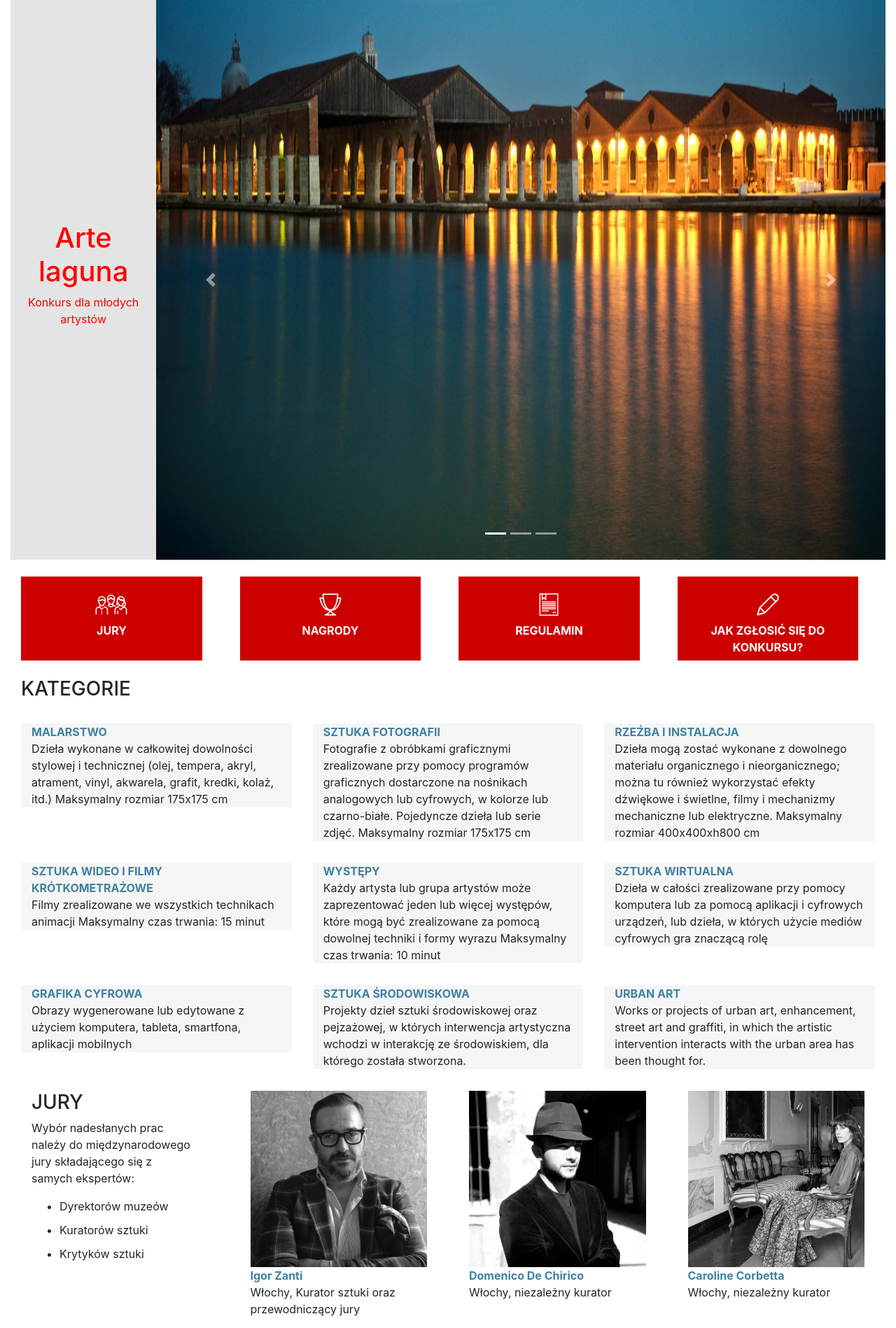
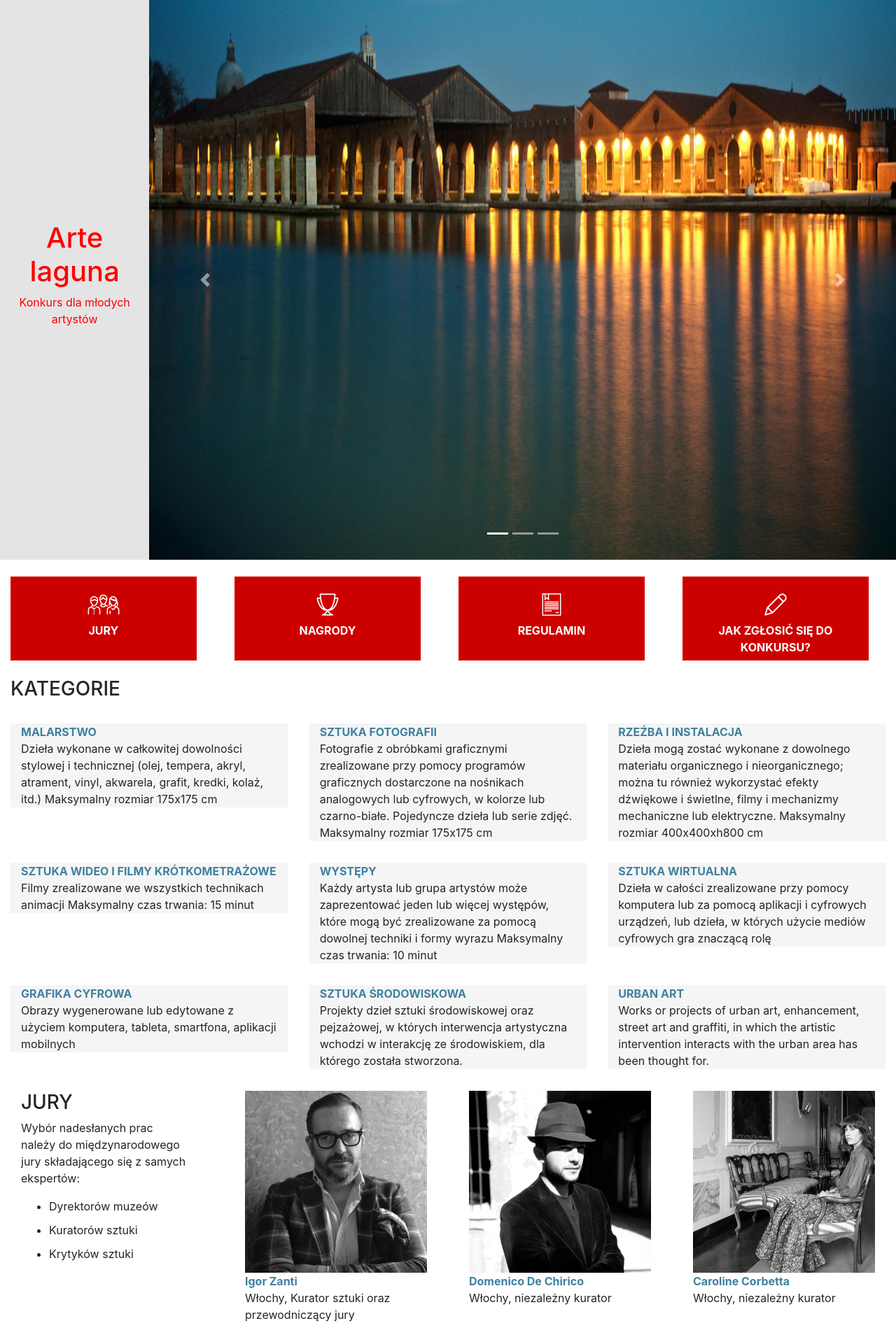
Before and after one commit to kk0walski/konkurs2, a Django app: page / in a window 1280 px wide. Shown: the part 107-2005 px from the top of the page at 70% size. Run offline with Django 3.2, Linux system fonts and the light colour scheme; some libraries are stand-ins or nearby versions.

Commit message:
Refactor html.

```diff
--- a/static/css/base.css
+++ b/static/css/base.css
@@ -12,7 +12,8 @@ html {
 }
 
 body {
-  margin-bottom: 60px; /* Margin bottom by footer height */
+  margin: 0;
+  padding: 0;
 }
 
 .container {
@@ -24,10 +25,10 @@ body {
 }
 
 .footer {
-  position: absolute;
-  bottom: 0;
   width: 100%;
   background-color: #de1a22;
+  margin-top: 20px;
+  padding-bottom: 10px;
 }
 
 
--- a/templates/_base.html
+++ b/templates/_base.html
@@ -21,7 +21,6 @@
 </head>
 
 <body>
-  <div class="page-container">
   <nav class="navbar navbar-expand-lg navbar-light sticky-top bg-red">
     <div class="container">
       <a class="navbar-brand" href="{% url 'home' %}">
@@ -83,7 +82,6 @@
       </p>
     </div>
   </footer>
-  </div>
 
 
 
--- a/templates/pages/home.html
+++ b/templates/pages/home.html
@@ -4,7 +4,7 @@
 {% block title %}Home page{% endblock title %}
 
 {% block content %}
-<div class="container-fluid">
+<section id="carousel-images">
   <div class="row align-items-center" style="background-color: rgb(228, 228, 228);">
     <div class="col-sm-2">
       <div class="text-center" style="color: red;">
@@ -41,11 +41,10 @@
       </div>
     </div>
   </div>
-</div>
+</section>
 <br />
 <section id="top-menu">
-  <div class="container-fluid bg-3 text-center">
-    <div class="row">
+  <div class="row bg-3 text-center">
     <div class="col-sm-3">
       <div class="col-sm-11 color-red">
         <a href="#jury">
@@ -83,11 +82,10 @@
       </div>
     </div>
   </div>
-  </div>
   <br />
 </section>
 <section id="categories">
-  <div class="container-fluid bg-3">
+  <div class="bg-3">
     <h3>KATEGORIE</h3>
     <br />
     <div class="row">
@@ -210,8 +208,7 @@
     </div>
 </section>
 <section id="jury">
-  <div class="container-fluid bg-3">
-    <div class="row">
+  <div class="row bg-3">
     <div class="col-sm-3">
       <div class="col-sm-11">
         <h3>JURY</h3>
@@ -248,7 +245,6 @@
         <p>Włochy, niezależny kurator</p>
       </div>
     </div>
-    </div>
     <div class="row">
       <div class="col-sm-3">
         <div class="col-sm-12">
@@ -275,7 +271,8 @@
       </div>
       <div class="col-sm-3">
         <div class="col-sm-12">
-          <img src="{% static 'images/simone_pallotta.jpg' %}" alt="Simone Pallotta" class="img-responsive" width="100%">
+          <img src="{% static 'images/simone_pallotta.jpg' %}" alt="Simone Pallotta" class="img-responsive"
+            width="100%">
           <strong style="color: #3f81a1;">Simone Pallotta</strong>
           <p>Włochy, dyrektor artystyczny Arte Sella TrentinoWłochy, kurator sztuki publicznej i miejskiej</p>
         </div>
@@ -298,8 +295,8 @@
       </div>
       <div class="col-sm-3">
         <div class="col-sm-12">
-          <img src="{% static 'images/ekaterina_shcherbakova.jpg' %}" alt="Ekaterina Shcherbakova" class="img-responsive"
-            width="100%">
+          <img src="{% static 'images/ekaterina_shcherbakova.jpg' %}" alt="Ekaterina Shcherbakova"
+            class="img-responsive" width="100%">
           <strong style="color: #3f81a1;">Ekaterina Shcherbakova</strong>
           <p>Rosja, niezależny kurator i krytyk sztuki</p>
         </div>
@@ -316,7 +313,6 @@
 </section>
 <section id="nagrody">
   <div style="background-color: #D3D3D3">
-    <div class="container-fluid">
     <h3>NAGRODY</h3>
     <div class="row">
       <div class="col-sm-4">
@@ -476,8 +472,8 @@
     <div class="row">
       <div class="col-sm-3">
         <div class="col-sm-12">
-            <img src="{% static 'images/basu_foundation1.jpg' %}" alt="Basu Foundation for the Arts" class="img-responsive"
-              width="100%">
+          <img src="{% static 'images/basu_foundation1.jpg' %}" alt="Basu Foundation for the Arts"
+            class="img-responsive" width="100%">
           <strong style="color: #3f81a1; text-transform:uppercase;">Basu Foundation for the Arts</strong>
           <br />
           <strong style="color: #666666; text-decoration: none; text-transform:uppercase;">Kalkuta,
@@ -624,10 +620,8 @@
       </div>
     </div>
   </div>
-  </div>
 </section>
 <section id="important">
-  <div class="container-fluid">
   <h3 style="color:#cd0000">NAJWAŻNIEJSZE DANE</h3>
   <div class="row">
     <div class="col-sm-6">
@@ -846,7 +840,7 @@
 </section>
 <br>
 <br>
-<div class="container-fluid">
+<section id="sitemap">
   <div class="row">
     <div class="col-sm-3">
       <div class="col-sm-12">
@@ -973,5 +967,5 @@
       </div>
     </div>
   </div>
-</div>
+</section>
 {% endblock content %}
```
Lines whose indentation alone changed are shown as unchanged.
